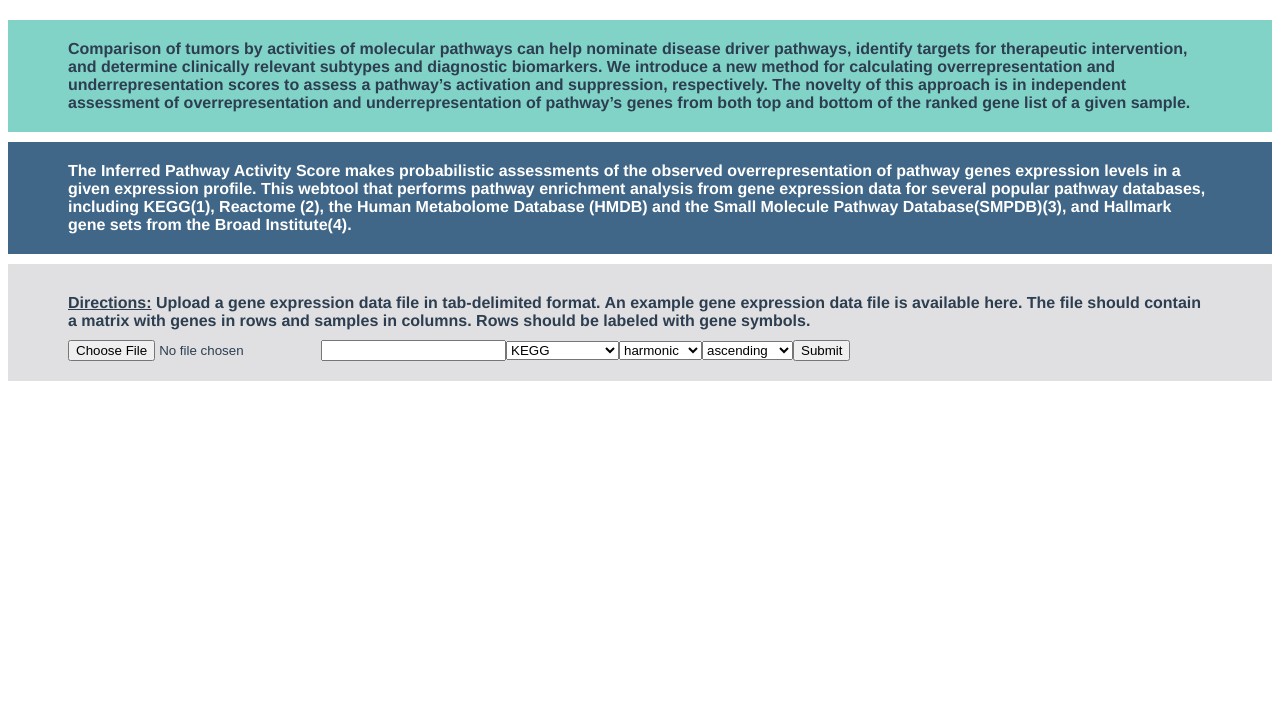
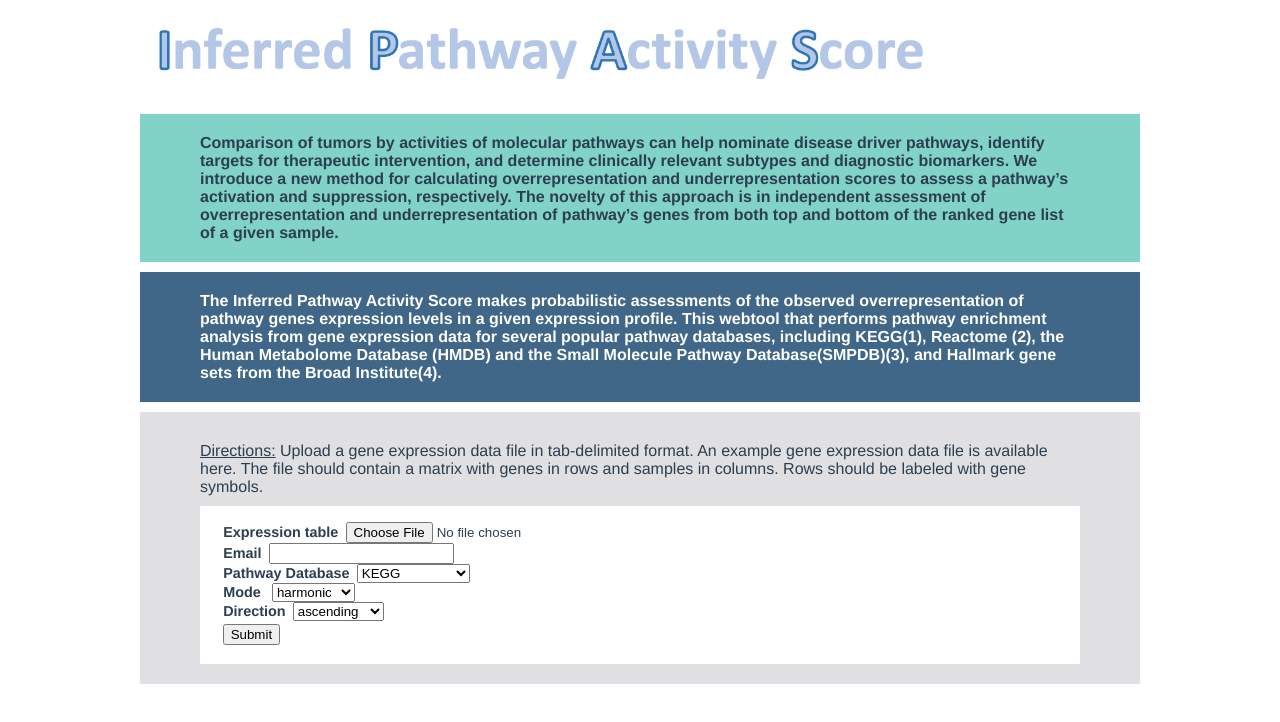
Before and after one commit to RevaLab/PathwayAssessor, a Vue app in the folder client/: page / in a window 1280 px wide. Shown: the top 722 px of the page. Built offline with nearby package versions, Linux system fonts and the light colour scheme.

Commit message:
Add header logo and input styling

```diff
--- a/client/src/App.vue
+++ b/client/src/App.vue
@@ -1,5 +1,6 @@
 <template>
   <div id="app">
+    <HeaderLogo />
     <Intro />
     <WebtoolExplanation />
     <Input />
@@ -8,12 +9,14 @@
 
 <script>
 import Input from './components/Input.vue'
+import HeaderLogo from './components/HeaderLogo.vue'
 import Intro from './components/Intro.vue'
 import WebtoolExplanation from './components/WebtoolExplanation.vue'
 
 export default {
   name: 'app',
   components: {
+    HeaderLogo,
     Input,
     Intro,
     WebtoolExplanation,
@@ -28,6 +31,8 @@ export default {
   -moz-osx-font-smoothing: grayscale;
   /*text-align: center;*/
   color: #2c3e50;
+  max-width: 1000px;
+  margin: 0 auto;
   /*margin-top: 60px;*/
 }
 </style>
--- /dev/null
+++ b/client/src/components/HeaderLogo.vue
@@ -0,0 +1,20 @@
+<template>
+    <div class="logo">
+        <img src="../assets/ipas_logo.png" />
+    </div>
+</template>
+
+<script>
+    export default {
+        name: "header-logo"
+    }
+</script>
+
+<style scoped>
+    .logo {
+        margin: 0 auto;
+    }
+    .logo img {
+        max-width: 800px;
+    }
+</style>
--- a/client/src/components/Input.vue
+++ b/client/src/components/Input.vue
@@ -9,24 +9,43 @@
             Rows should be labeled with gene symbols.
         </div>
         <div class="submitForm">
+            <div class="fieldset">
+                <label for="file">Expression table</label>
                 <input type="file" id="file" ref="file" v-on:change="handleFileUpload()"/>
+            </div>
+            <div class="fieldset">
+                <label for="email">Email</label>
                 <input type="email" id="email" v-model="email"/>
-            <select v-model="db">
+            </div>
+            <div class="fieldset">
+                <label for="db">Pathway Database</label>
+                <select id="db" v-model="db">
                     <option value="kegg">KEGG</option>
                     <option value="reactome">Reactome</option>
                     <option value="hmdb_smpdb">HMDB/SMPDB</option>
                     <option value="hallmark">Hallmark</option>
                 </select>
-            <select v-model="mode">
+            </div>
+            <div class="fieldset">
+                <label for="mode">
+                    Mode
+                </label>
+                <select id="mode" v-model="mode">
                     <option value="geometric">geometric</option>
                     <option value="harmonic">harmonic</option>
                     <option value="min_p_val">min_p_val</option>
                 </select>
-            <select v-model="sortBy">
+            </div>
+            <div class="fieldset">
+                <label for="direction">Direction</label>
+                <select id="direction" v-model="sortBy">
                     <option value="asc">ascending</option>
                     <option value="desc">descending</option>
                 </select>
+            </div>
+            <div class="fieldset">
                 <button v-on:click="submitFile()">Submit</button>
+            </div>
         </div>
     </div>
     <div v-if="sent">
@@ -94,10 +113,28 @@ export default {
 </script>
 
 <style scoped>
+    .submitForm {
+        padding: 1em;
+        background-color: #ffffff;
+    }
+
+    .fieldset {
+        /*background: white;*/
+        font-weight: bold;
+    }
+
+    .fieldset label, button {
+        margin: .2em .5em;
+    }
+
+    .fieldset label {
+        font-size: .9em;
+    }
+
     .input {
         background-color: #E0E0E2;
         padding: 20px 60px;
-        font-weight: bold;
+        /*font-weight: bold;*/
         margin: 10px auto;
     }
 
```
Also changed, not shown: client/src/assets/ipas_logo.png (added), client/src/assets/logo.png (deleted). Lines whose indentation alone changed are shown as unchanged.
